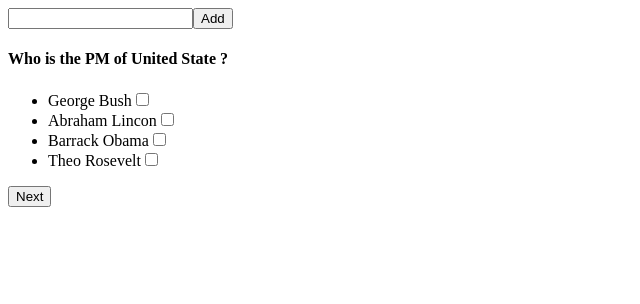
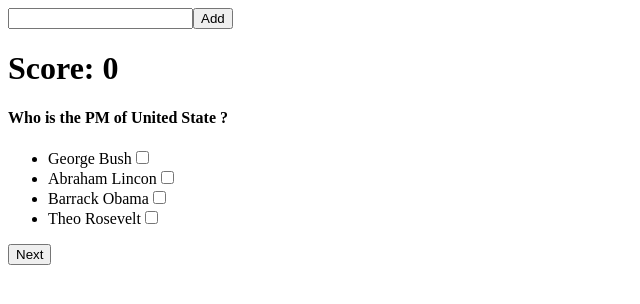
Before and after one commit to ikhoai/smallQuiz, a plain HTML site: page index.html in a window 1280 px wide. Both pictures are taken after a click on the button "Next". Shown: the whole page, without its empty margins (0-640 px from the left). Drawn offline with Linux system fonts and the light colour scheme.

Commit message:
no message

```diff
--- a/index.html
+++ b/index.html
@@ -9,7 +9,7 @@
 	<div id="todos"></div>
 
 
-
+	<h1 id="score">Score: </h1>
 	<h4 id="ask"></h4>
 	<ul id="answerList"></ul>
 
--- a/main.js
+++ b/main.js
@@ -61,7 +61,8 @@ show();
 
 // Tesing the quiz application
 
-var allQuestion = [{
+var allQuestion = [
+        {
             question: "Who is the PM of United Kingdom ?",
             choices: ["David Cameron", "Gordon Brown", "Tony Blair", "Winston Churchill"],
             correctAnswer: 0
@@ -80,6 +81,27 @@ var allQuestion = [{
             question: "What is the name of Khoai's son?",
             choices: ["Titi", "Tin tin", "meo meo", "Cantona"],
             correctAnswer: 0
+        },
+        {
+            "question": "What is the full form of IP?",
+            "choices": ["Internet Provider", "Internet Port", "Internet Protocol"],
+            "correctAnswer": 2
+        }, {
+            "question": "Who is the founder of Microsoft?",
+            "choices": ["Bill Gates", "Steve Jobs", "Steve Wozniak"],
+            "correctAnswer": 0
+        }, {
+            "question": "1 byte = ?",
+            "choices": ["8 bits", "64 bits", "1024 bits"],
+            "correctAnswer": 0
+        }, {
+            "question": "The C programming language was developed by?",
+            "choices": ["Brendan Eich", "Dennis Ritchie", "Guido van Rossum"],
+            "correctAnswer": 1
+        }, {
+            "question": "What does CC mean in emails?",
+            "choices": ["Carbon Copy", "Creative Commons", "other"],
+            "correctAnswer": 0
         }
 ];
 
@@ -122,6 +144,7 @@ nextButton.onclick = function() {
     showQuestion();
     answerList.innerHTML = "";
     showAnswer();
+    showScore();
 
 };
 
@@ -133,6 +156,14 @@ function checkId() {
         if (c[i].checked == true) {
             console.log(i);
             return i;
+        } else if (c[c.length -1].checked == false) {
+            alert("Please answer before proceed");
         }
     }
+
+};
+
+function showScore() {
+    var scoreBoard = document.getElementById("score");
+    scoreBoard.innerHTML = 'Score: ' + score;
 }
```
Lines whose indentation alone changed are shown as unchanged.
